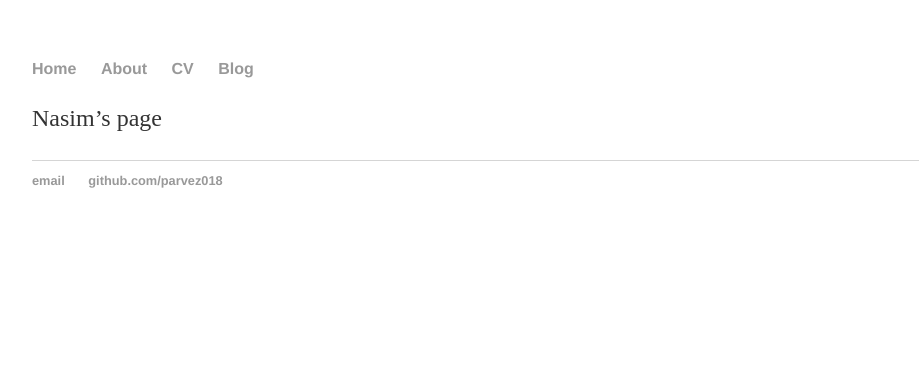
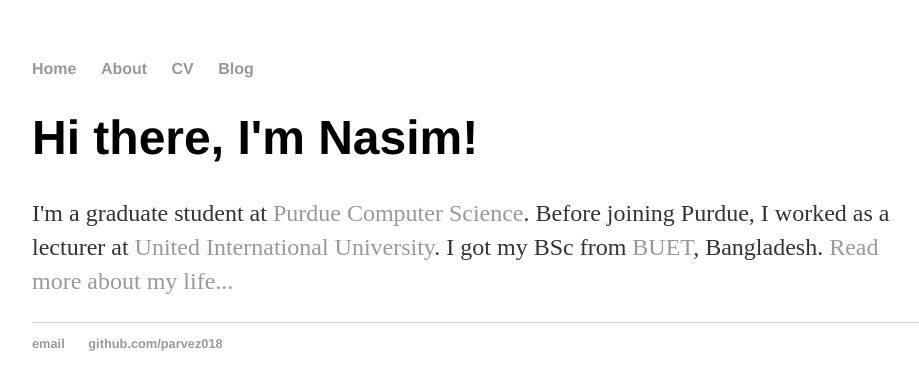
Before and after one commit to parvez018/parvez018.github.io, a Jekyll site: the page built from index.md, in a window 1280 px wide. Shown: the top 390 px of the page, without its empty margins (160-1079 px from the left). Built offline with Jekyll 4.4.1, drawn with Linux system fonts in a browser that asks for light colours; our own code applies the rules of GitHub Pages for plain Markdown files.

Commit message:
Update index.md

```diff
--- a/index.md
+++ b/index.md
@@ -1 +1,8 @@
-Nasim's page
+---
+layout: default
+title: Nasim's Page
+---
+<div class="blurb">
+	<h1>Hi there, I'm Nasim!</h1>
+  <p>I'm a graduate student at <a href="https://www.cs.purdue.edu/">Purdue Computer Science</a>. Before joining Purdue, I worked as a lecturer at <a href="http://www.uiu.ac.bd/">United International University</a>. I got my BSc from <a href="https://www.buet.ac.bd/web/">BUET</a>, Bangladesh. <a href="/about">Read more about my life...</a></p>
+</div><!-- /.blurb -->
```
